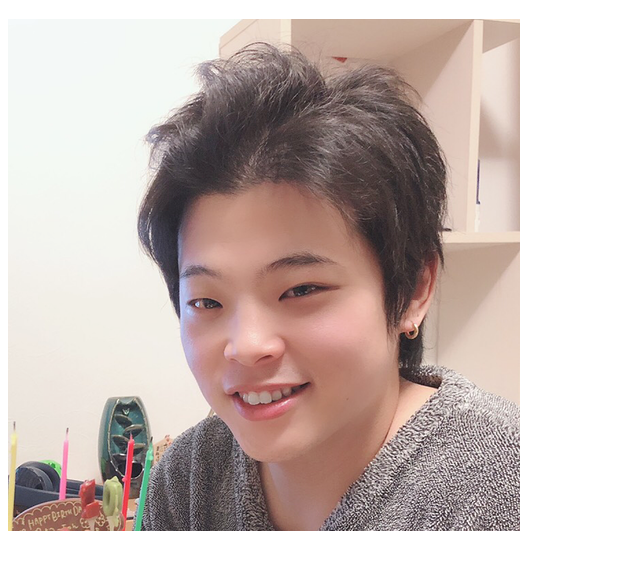
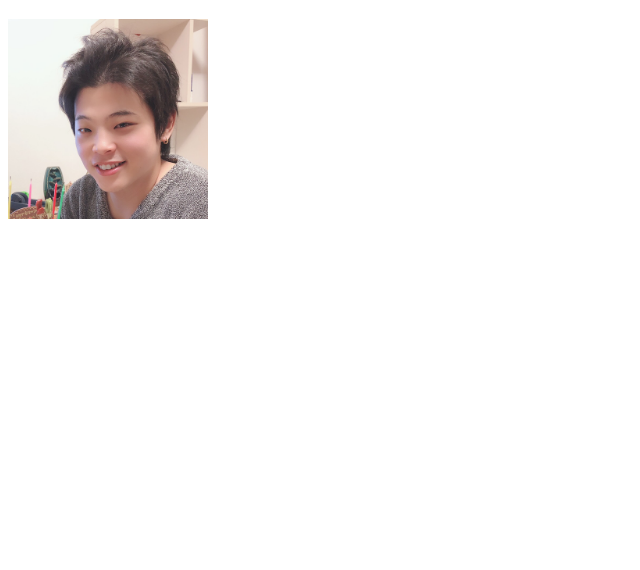
Before and after one commit to tsun1096/Profile, a plain HTML site: page index.html in a window 1280 px wide. Shown: the part 70-640 px from the top of the page, without its empty margins (0-640 px from the left). Drawn offline with Linux system fonts and the light colour scheme.

Commit message:
画像縮小

```diff
--- a/index.html
+++ b/index.html
@@ -10,7 +10,7 @@
 <body>
  <h1>翼のホームページ</h1>
  <div>
-     <img src="img/profile.png" alt="自画像">
+     <img src="img/profile.png" alt="自画像" width="200px">
  </div>
 </body>
 
```
